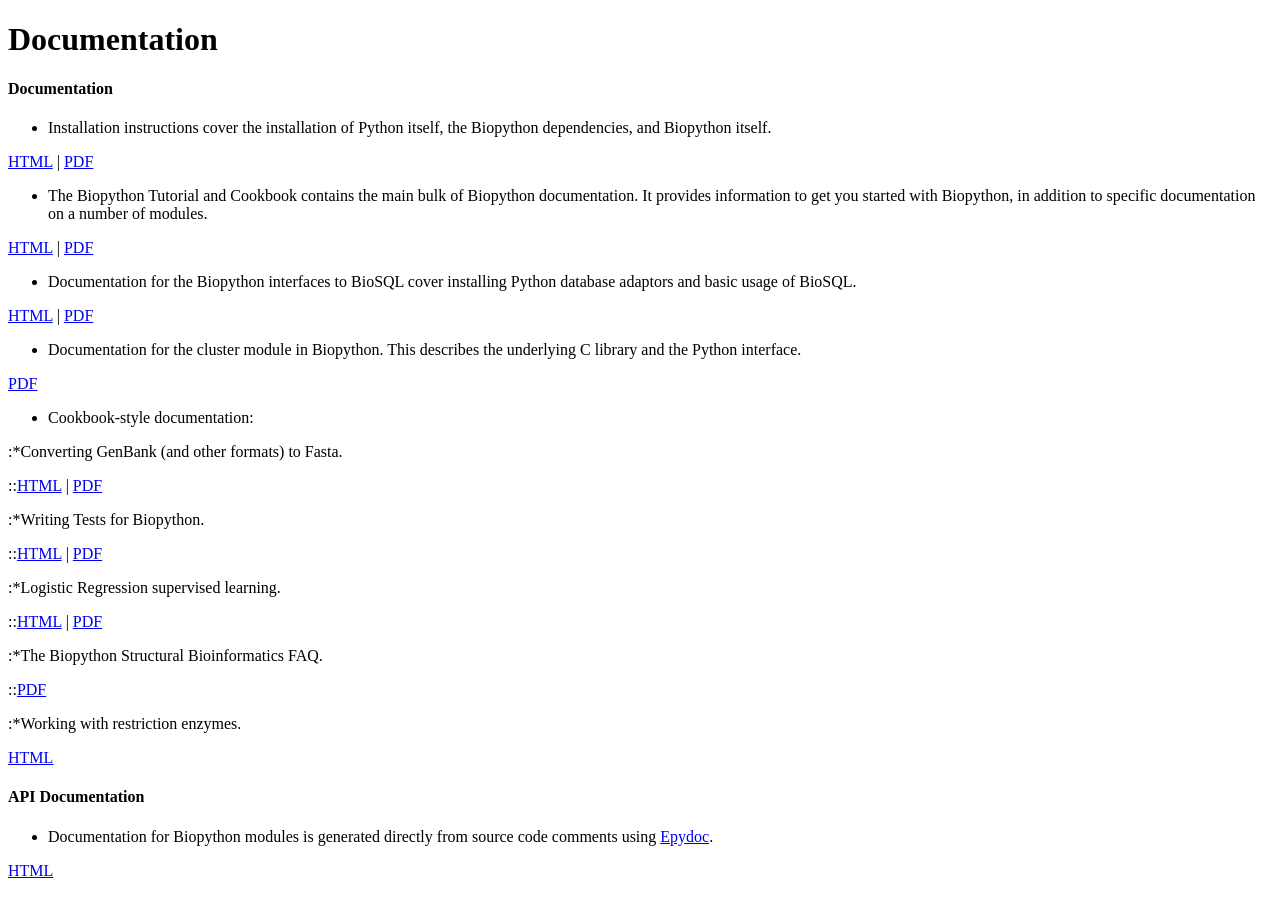
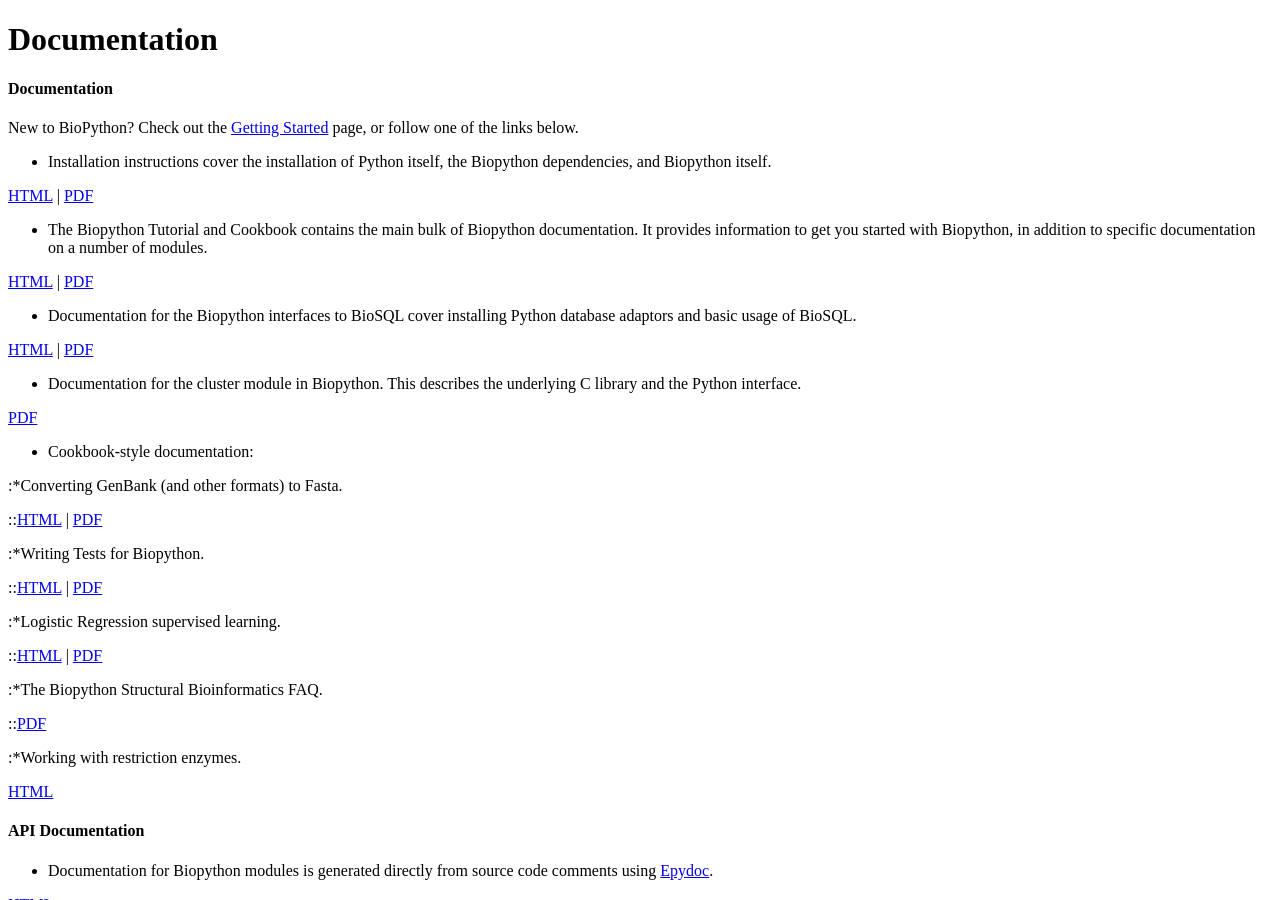
Before and after one commit to biopython/biopython.github.io, a Jekyll site: the page built from wiki/Documentation.md, in a window 1280 px wide and 900 px high. Built offline with Jekyll 4.4.1, drawn with Linux system fonts in a browser that asks for light colours.

Commit message:
added link to the getting started page

```diff
--- a/wiki/Documentation.md
+++ b/wiki/Documentation.md
@@ -5,6 +5,10 @@ layout: wiki
 ---
 
 #### Documentation
+
+New to BioPython? Check out the [Getting
+Started](Getting_Started "wikilink") page, or follow one of the links
+below.
 
 -   Installation instructions cover the installation of Python itself,
     the Biopython dependencies, and Biopython itself.
```
Also changed, not shown: 1 other file.
